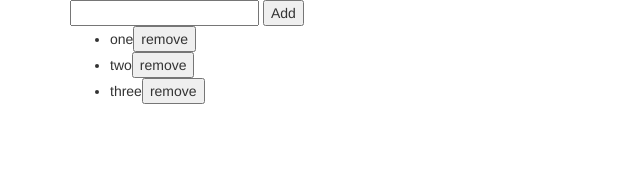
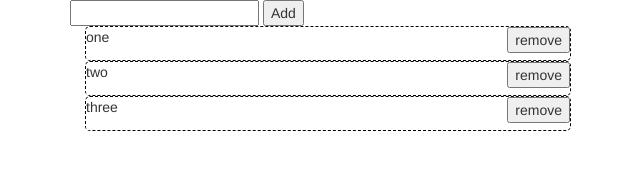
Before and after one commit to CSCI-E32/Week-2, a plain HTML site: page index.html in a window 1280 px wide. Shown: the whole page, without its empty margins (0-640 px from the left). Drawn offline with Linux system fonts and the light colour scheme.

Commit message:
adding styles

```diff
--- /dev/null
+++ b/css/main.css
@@ -0,0 +1,9 @@
+li {
+    width: 90%;
+    height: 35px;
+    border: dashed 1px black;
+    border-radius: 5px;
+}
+li button {
+    float: right;
+}
--- a/index.html
+++ b/index.html
@@ -8,6 +8,7 @@
     <title>Week 2: Testing</title>
 
     <link rel="stylesheet" href="css/bootstrap.min.css" />
+    <link rel="stylesheet" href="css/main.css" />
     <script src="js/vendors/jquery.min.js"></script>
     <script src="js/vendors/bootstrap.min.js"></script>
     <script src="js/Playlist.js"></script>
@@ -15,12 +16,15 @@
 </head>
 <body>
     <div class="container">
-        <form id="addSongForm">
-            <input type="text" id="song" />
-            <button type="submit" id="addSong">Add</button>
-        </form>
+        <div class=""
+        <section class="col-md-6">
+            <form id="addSongForm">
+                <input type="text" id="song" />
+                <button type="submit" id="addSong">Add</button>
+            </form>
+        </section>
 
-        <ul id="currentPlaylist"></ul>
+        <ul class="list-unstyled col-md-6" id="currentPlaylist"></ul>
 
     </div>
 </body>
```
